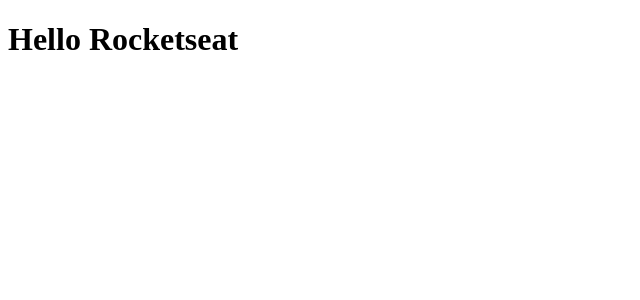
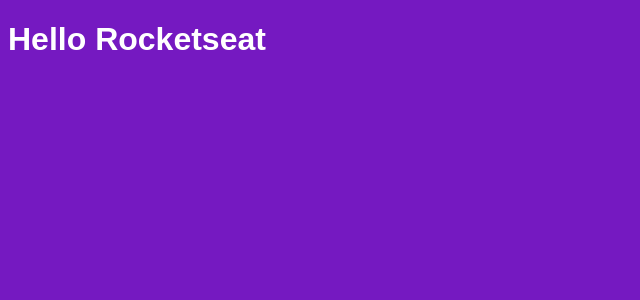
Before and after one commit to lucasquitan/react-intro, a React app: page / in a window 1280 px wide. Shown: the top 300 px of the page, without its empty margins (0-640 px from the left). Built offline with nearby package versions, Linux system fonts and the light colour scheme.

Commit message:
Estrutura com css loader

```diff
--- /dev/null
+++ b/src/App.css
@@ -0,0 +1,5 @@
+body {
+  background: #7519c1;
+  color: #fff;
+  font-family: Arial, Helvetica, sans-serif;
+}
--- a/src/App.js
+++ b/src/App.js
@@ -1,4 +1,6 @@
 import React from 'react';
+
+import './App.css';
 
 function App() {
   return <h1>Hello Rocketseat</h1>;
```
